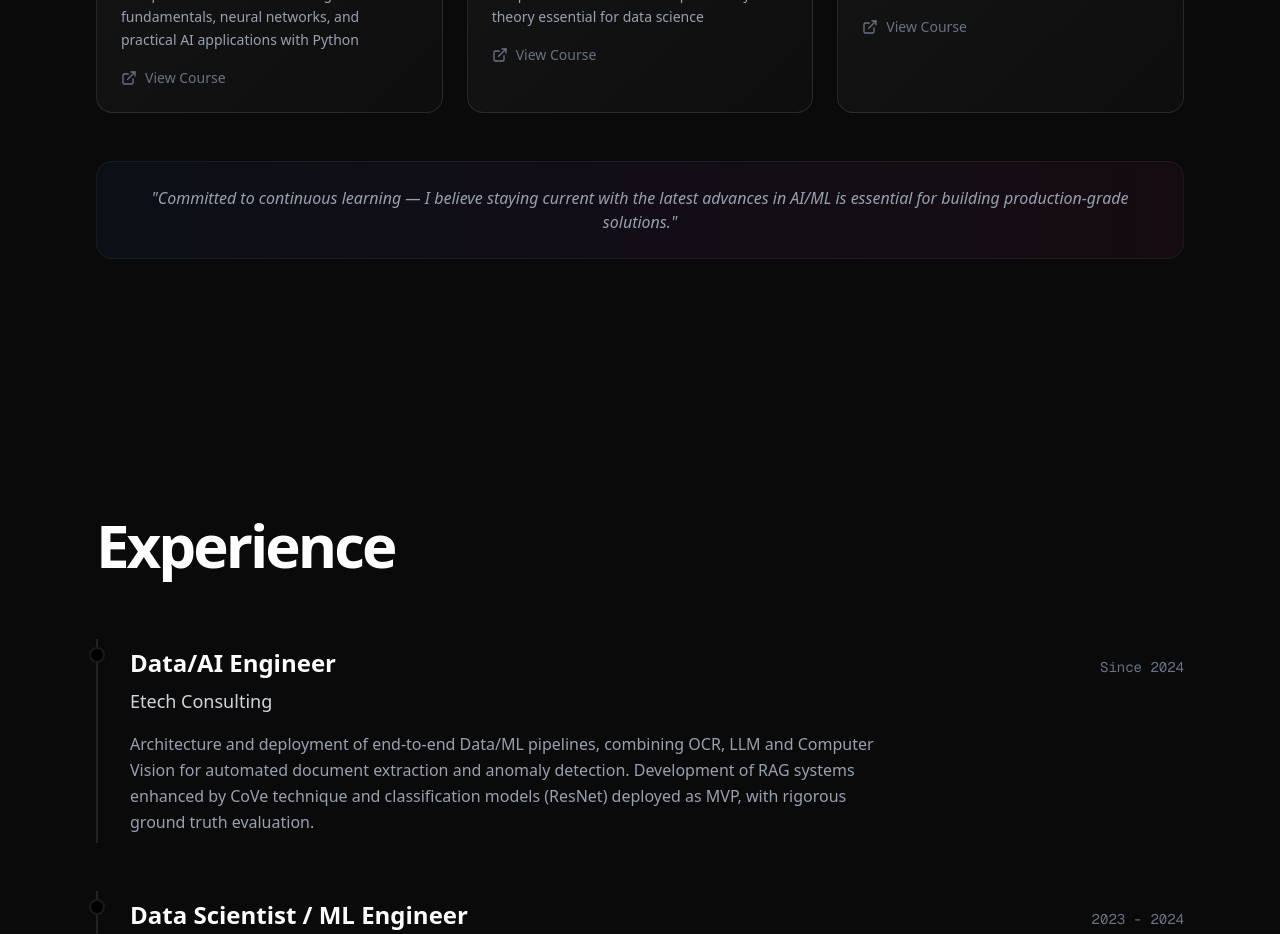
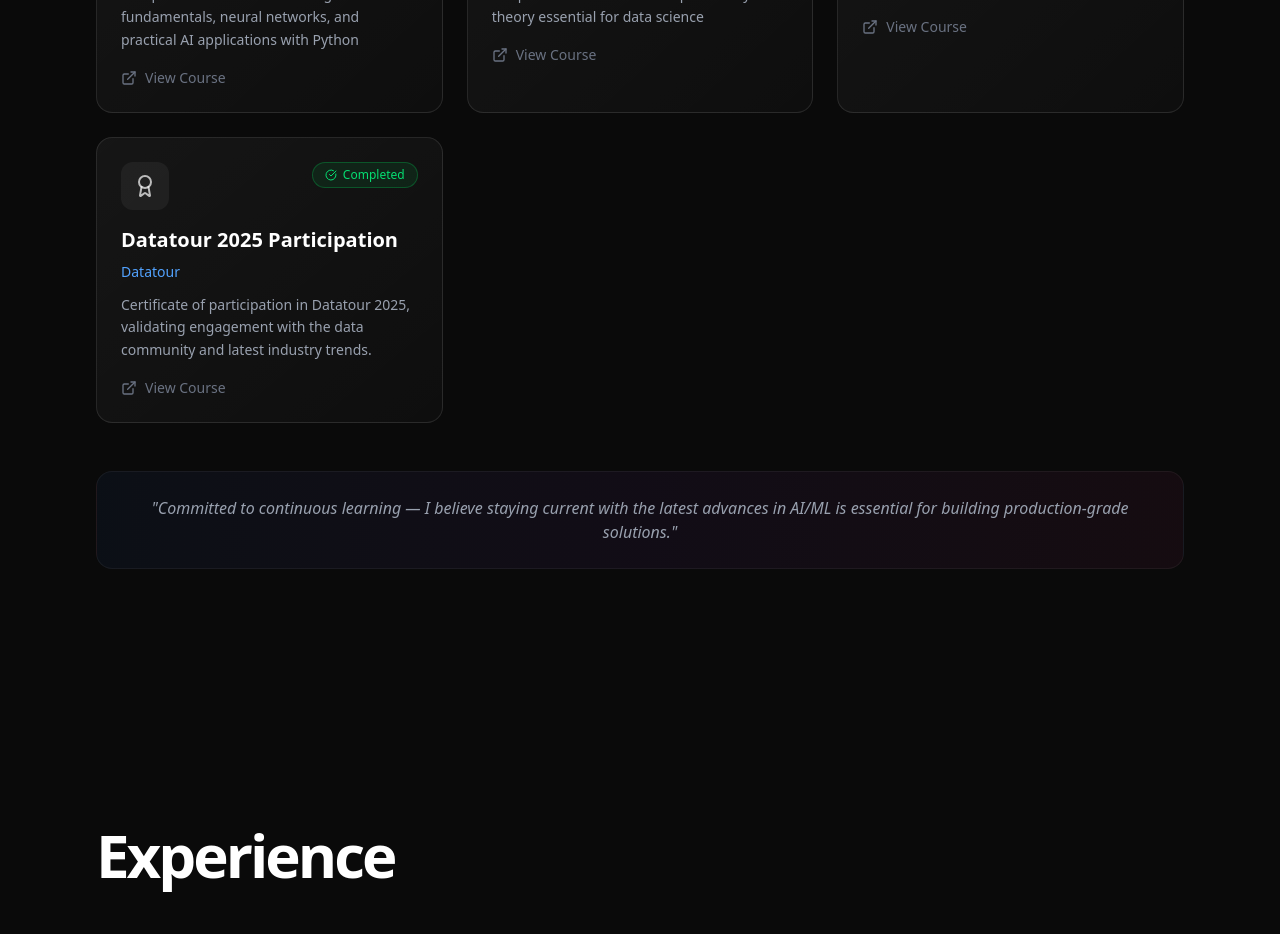
Before and after one commit to gzz2v6tnxp-ctrl/portfolio-project, a Next.js app: page / in a window 1280 px wide. Shown: the part 5300-6234 px from the top of the page. Built offline with nearby package versions, Linux system fonts and the light colour scheme.

Commit message:
Add datatour certificate

```diff
--- a/components/Learning.tsx
+++ b/components/Learning.tsx
@@ -3,7 +3,7 @@
 import { motion } from 'framer-motion';
 import Section from './ui/Section';
 import { useLanguage } from '@/lib/LanguageContext';
-import { BookOpen, Target, ExternalLink, GraduationCap, Award, TrendingUp } from 'lucide-react';
+import { BookOpen, Target, ExternalLink, GraduationCap, Award, TrendingUp, CheckCircle } from 'lucide-react';
 
 const currentLearning = [
     {
@@ -50,6 +50,21 @@ const currentLearning = [
             en: "Next certification target: Validate expertise in AI/ML concepts and AWS AI services",
             fr: "Prochaine certification visée : Valider l'expertise en concepts IA/ML et services AWS AI"
         }
+    },
+    {
+        title: {
+            en: "Datatour 2025 Participation",
+            fr: "Participation au Datatour 2025"
+        },
+        provider: "Datatour",
+        type: "certification" as const,
+        status: "completed" as const,
+        url: "https://drive.google.com/file/d/1PEwXtr2fuLAv8vt5lkEvw01LHaFpDHk7/view?usp=sharing",
+        icon: "datatour",
+        description: {
+            en: "Certificate of participation in Datatour 2025, validating engagement with the data community and latest industry trends.",
+            fr: "Certificat de participation au Datatour 2025, validant l'engagement auprès de la communauté data et les dernières tendances du secteur."
+        }
     }
 ];
 
@@ -83,6 +98,14 @@ export default function Learning() {
                 <span className="inline-flex items-center gap-1.5 px-3 py-1 rounded-full bg-blue-500/10 border border-blue-500/30 text-blue-400 text-xs font-medium">
                     <TrendingUp className="w-3 h-3" />
                     {t.learning.inProgress}
+                </span>
+            );
+        }
+        if (status === 'completed') {
+            return (
+                <span className="inline-flex items-center gap-1.5 px-3 py-1 rounded-full bg-green-500/10 border border-green-500/30 text-green-400 text-xs font-medium">
+                    <CheckCircle className="w-3 h-3" />
+                    {t.learning.completed}
                 </span>
             );
         }
--- a/lib/translations.ts
+++ b/lib/translations.ts
@@ -62,6 +62,7 @@ export const translations = {
             title: "Continuous Learning",
             subtitle: "Currently investing in critical domains to stay at the cutting edge of AI/ML",
             inProgress: "In Progress",
+            completed: "Completed",
             upcoming: "Next Target",
             viewCourse: "View Course",
             commitment: "\"Committed to continuous learning — I believe staying current with the latest advances in AI/ML is essential for building production-grade solutions.\""
@@ -134,6 +135,7 @@ export const translations = {
             title: "Formation Continue",
             subtitle: "J'investis actuellement dans des domaines critiques pour rester à la pointe de l'IA/ML",
             inProgress: "En cours",
+            completed: "Terminé",
             upcoming: "Prochain objectif",
             viewCourse: "Voir le cours",
             commitment: "\"Engagée dans l'apprentissage continu — je crois que rester à jour avec les dernières avancées en IA/ML est essentiel pour construire des solutions de qualité production.\""
```
